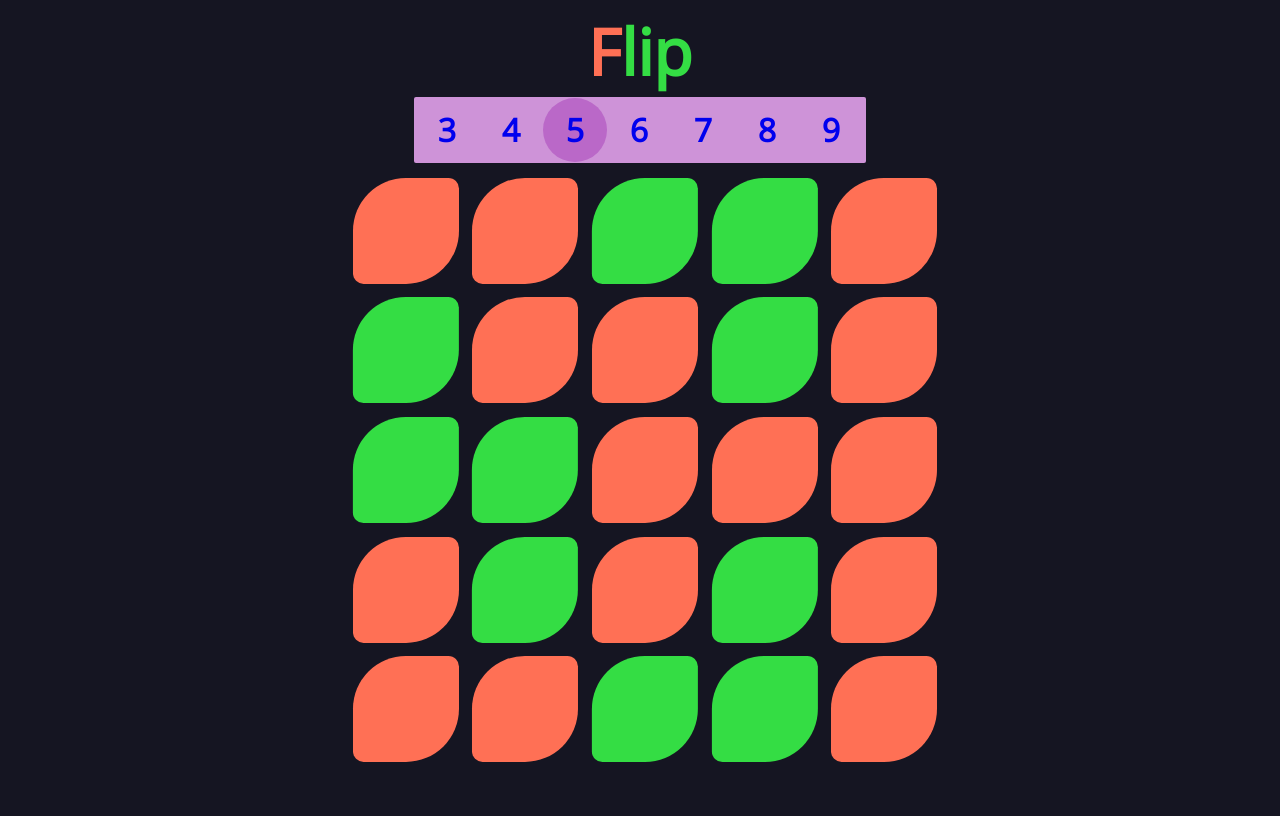
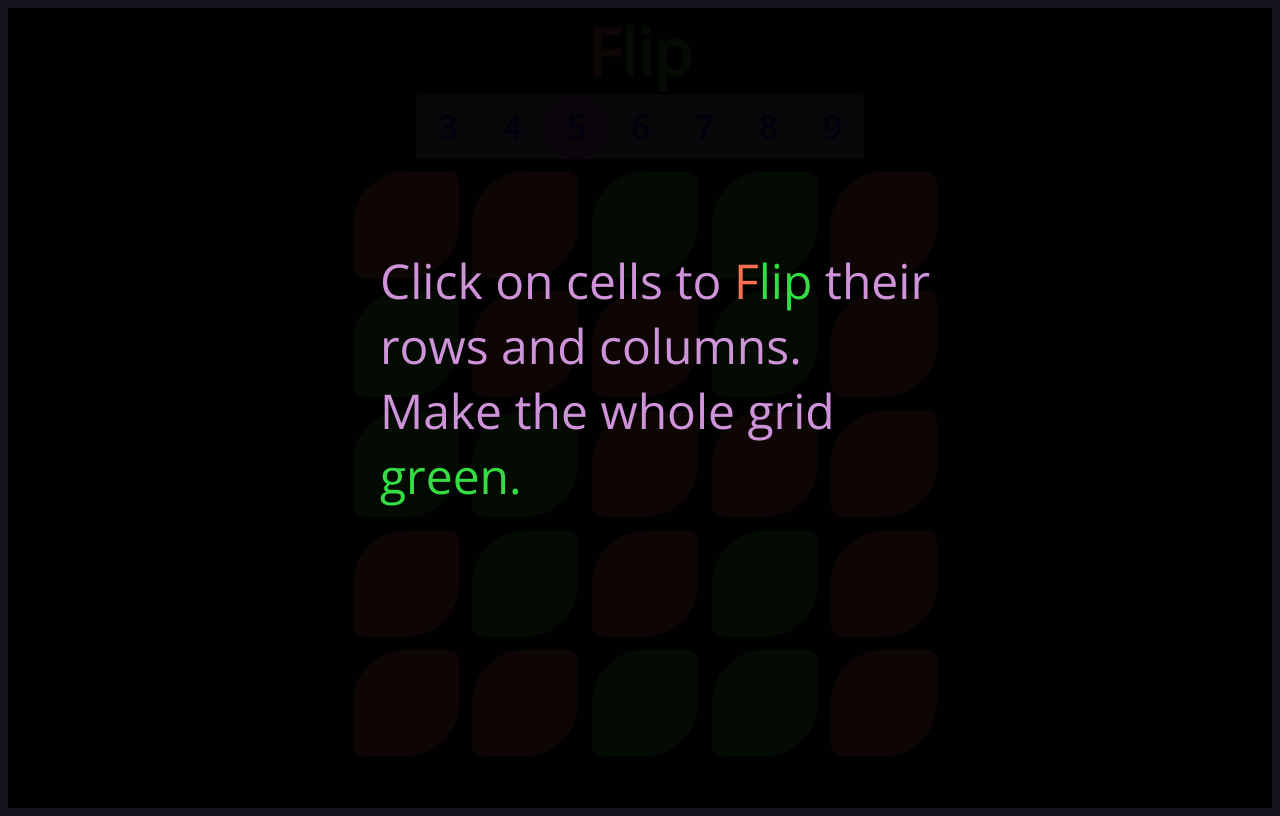
Before and after one commit to mbrc12/flip, a plain HTML site: page index.html in a window 1280 px wide. Drawn offline with nearby package versions, Linux system fonts and the light colour scheme.

Commit message:
Semifinal version

```diff
--- a/flip.js
+++ b/flip.js
@@ -52,7 +52,7 @@ function generate(n) {
 }
 
 function go() {
-	var elem = document.getElementById("grid-size"); elem.innerHTML = "";
+	var elem = document.getElementById("controls"); elem.innerHTML = "";
 	for (var i = MIN_SZ; i <= MAX_SZ; i++) {
 		if (i == curSz) {
 			elem.innerHTML += "<a href = '#' class = 'small-button current' onclick = 'new_game("+i+")'><span id = 'link'>"+i+"</span></a>";
@@ -169,4 +169,28 @@ function checkdone() {
 		}
 	}
 
+	document.getElementById("congrats").style.display = "block";
 }
+
+function off() {
+	document.getElementById("congrats").style.display = "none";
+	process();
+}
+
+function off2() {
+	document.getElementById("instructions").style.display = "none";
+	process();
+}
+
+function off3() {
+	document.getElementById("about").style.display = "none";
+}
+
+
+function intro() {
+	document.getElementById("instructions").style.display = "block";
+}
+
+function about() {
+	document.getElementById("about").style.display = "block";
+}
--- a/index.html
+++ b/index.html
@@ -8,24 +8,53 @@
 	<meta name="author" content="Mriganka Basu Roy Chowdhury">
 	<meta name="viewport" content="width=device-width, initial-scale=1.0 user-scalable=0">
 
-	<script src = 'jquery-3.2.1.min.js'></script>
 	<script src = 'flip.js'></script>
 
 	<link rel = "stylesheet" type = "text/css" href = "style.css">
 </head>
-<body class = "center" onload = "process()">
+<body class = "unselectable" onload = "intro(); process()">
 
-	<div id = "container">
-	<div id = "toprow"><span id = "header"><span id = 'F'>F</span><span id = 'lip'>lip</span></div>
 
-	<table id = "controls">
-		<tr><td class = "big-cell" id = "grid-size"></td></tr>
-	</table>
+	<div class = "overlay" id = "instructions" onclick = "off2()">
+		<div class = "container">
+			<div class = "txt shift">
+			<span class = "medium">
+				<span class = "purple">Click on cells to </span><span class = "red">F</span><span class = "green">lip</span><span class = "purple"> their rows and columns.</span><br>
+				<span class = "purple">Make the whole grid </span><span class = "green">green.</span>
+			</span>
+			</div>
+		</div>
+	</div>
+
+	<div class = "overlay" id = "congrats" onclick = "off()">
+		<div class = "container">
+			<div class = "txt">
+				<span class = "large"><span class = "red">C</span><span class = "green">ongratu<span class = "red">la</span>tions</span></span><br>
+				<span class = "small"><span class = "purple">Click anywhere to start a new game. </span></span>
+			</div>
+		</div>
+	</div>
+
+	<div class = "overlay" id = "about" onclick = "off3()">
+		<div class = "container">
+			<div class = "txt shift">
+				<span class = "medium purple">
+					<span class = "large red">F</span><span class = "large green">lip</span> created by <br>
+					<span class = "green">Mriganka<span> <span class = "red"> Basu </span> <span class = "green"> Roy</span> <span class = "red"> Chowdhury </span></span>
+				</span><br><br>
+				<span class = "smaller purple">
+					<span class = "medium red">F</span><span class = "medium green">lip</span> is a cell flipping game conceptually derived from the classic <span class = "medium">Lights Out.</span>
+				</span>
+			</div>
+		</div>
+	</div>
+
+	<div class = "container" id = "gamearea">
+	<div class = "toprow"><span id = "header" onclick = "about()"><span class = 'red'>F</span><span class = 'green'>lip</span></span></div>
+
+	<div class = "toprow"><div id = "controls" ></div></div>
 
 	<div id = "gamezone">
-	<div id = "congrats" onclick = 'new_game()'>
-		<div id = "congo-text"> </div>
-	</div>
 
 	<div id = 'gamespace'>
 
--- a/style.css
+++ b/style.css
@@ -4,12 +4,31 @@ body {
 	background-color: #151522;
 	font-family: 'Open Sans', sans-serif;
 	overflow : hidden;
+	position : relative;
+}
+
+.unselectable {
+	-webkit-touch-callout: none;
+	-webkit-user-select: none;
+	-khtml-user-select: none;
+	-moz-user-select: none;
+	-ms-user-select: none;
+	user-select: none;
+}
+
+a, a:link, a:hover, a:active, a:focus {
+	text-decoration : none;
+	color : #4400ff;
 }
 
 .flipper {
 	width : 100%;
 	height : 100%;
 	border-radius: 10% 50%;
+}
+
+.purple {
+	color : #ce93d8;
 }
 
 .color0 {
@@ -35,32 +54,29 @@ body {
 }
 
 
-#toprow {
+.toprow {
 	text-align : center;
+	margin : 0 auto;
 }
 
 #controls {
 	height : 8vmin;
-	margin : auto;
-	width  : 57vmin;
-}
-
-.big-cell {
  	background-color : #ce93d8;
 	border-radius    : 2px;
-	width : 8vmin;
 	font-size : 4vmin;
+	display : inline-block;
+	margin : auto;
 }
 
 
 .small-button {
 	font-weight : bold;
-	font-color : blue;
 	text-align : center;
 	display : inline-block;
 	width : 8vmin;
 	height : 8vmin;
 	line-height : 8vmin;
+	border-radius : 50%;
 }
 
 .link {
@@ -91,11 +107,11 @@ body {
 	text-align : center;
 }
 
-#F {
+.red {
 	color : #ff7055;
 }
 
-#lip {
+.green {
 	color : #34dd44;
 }
 
@@ -107,14 +123,15 @@ body {
 	box-shadow : 0 0 3px 3px #cdcdcd;
 }
 
-#container {
+.container {
 	margin:auto;
 	width : 75vmin;
-	height : 75vmin;
+	height : 100vmin;
+	position : relative;
 }
 
 #gamezone {
-	height : 100%;
+	height : 75%;
 	width : 100%;
 	top : 0;
 	left : 0;
@@ -130,18 +147,44 @@ body {
 	height: 100%;
 }
 
-a:link {
-	  text-decoration : none;
+.overlay {
+	position:absolute;
+	top : 0;
+	left : 0;
+	right : 0;
+	bottom : 0;
+	display : none;
+	background-color : rgba(0,0,0,0.95);
+	z-index: 9999;
+	cursor: pointer;
 }
 
-a:visited {
-	  text-decoration : none;
+
+
+.large {
+	font-weight : bold;
+	font-size : 10vmin;
 }
 
-a:hover {
-	  text-decoration : none;
+.medium {
+	font-size: 6vmin;
 }
 
-a:active {
-	  text-decoration : none;
+.small {
+	font-size : 4vmin;
 }
+
+.smaller {
+	font-size : 3vmin;
+}
+
+.shift {
+	padding-left: 5vmin;
+}
+
+
+.txt {
+	position : relative;
+	top : 30vmin;
+	margin : auto;
+}
```
Also changed, not shown: 4 other files.
